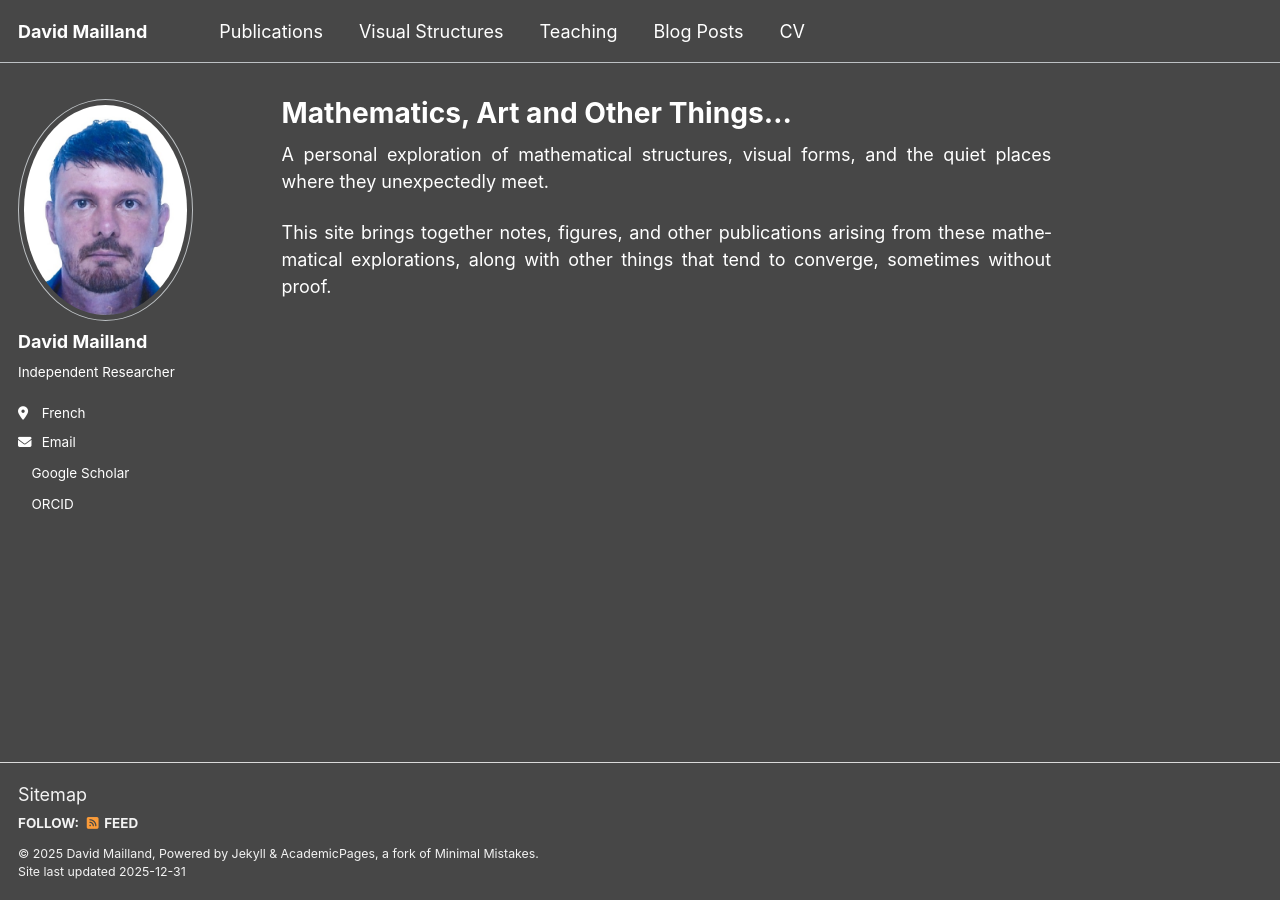
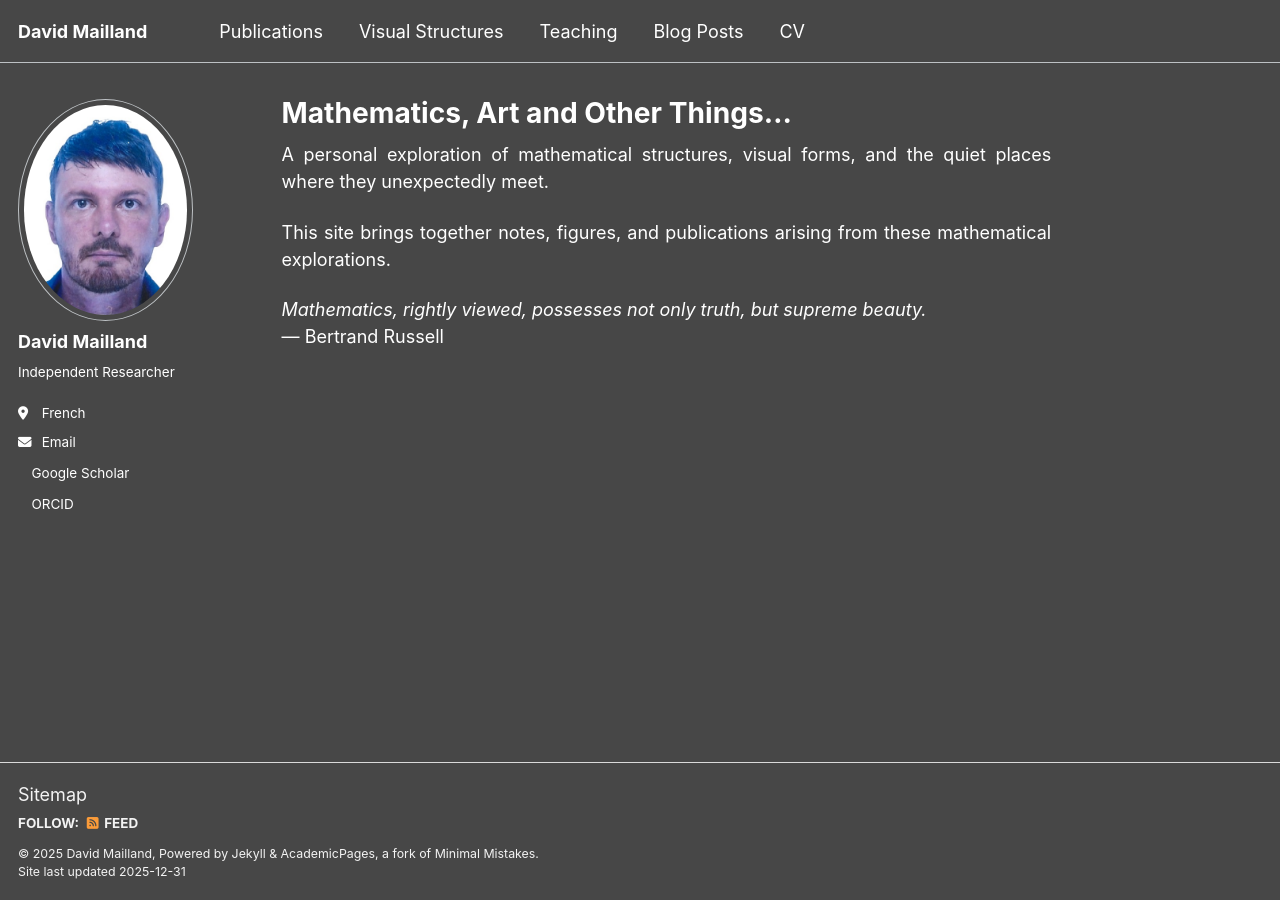
Before and after one commit to davidmailland/davidmailland.github.io, a Jekyll site: the page built from _pages/about.md, in a window 1280 px wide. Built offline with Jekyll 4.4.1, drawn with Linux system fonts in a browser that asks for light colours; some web fonts are replaced; a script bundle is joined from its source files by our own code; library files that are not in the unit come from our copies; a style sheet for code colours, icons or effects is not loaded.

Commit message:
Update about.md

```diff
--- a/_pages/about.md
+++ b/_pages/about.md
@@ -8,4 +8,7 @@ redirect_from:
 ---
 A personal exploration of mathematical structures, visual forms, and the quiet places where they unexpectedly meet.
 
-This site brings together notes, figures, and other publications arising from these mathematical explorations, along with other things that tend to converge, sometimes without proof.
+This site brings together notes, figures, and publications arising from these mathematical explorations.
+
+*Mathematics, rightly viewed, possesses not only truth, but supreme beauty.*
+— Bertrand Russell
```
